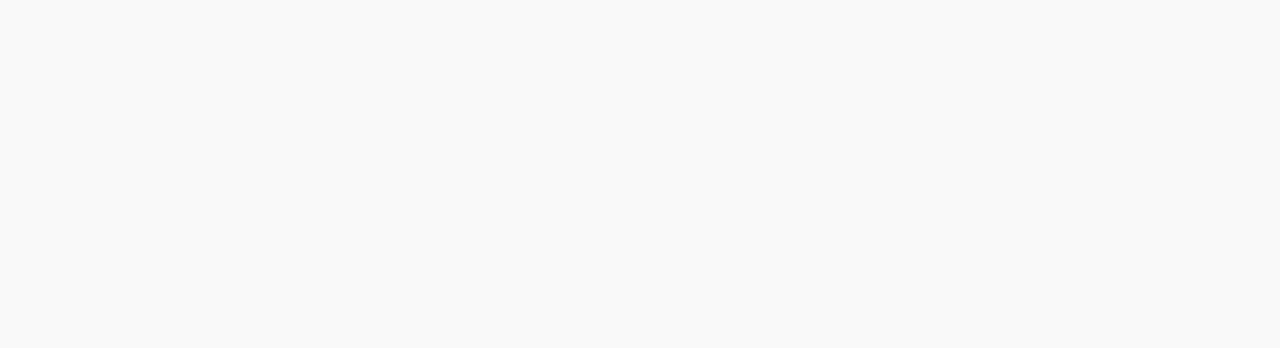
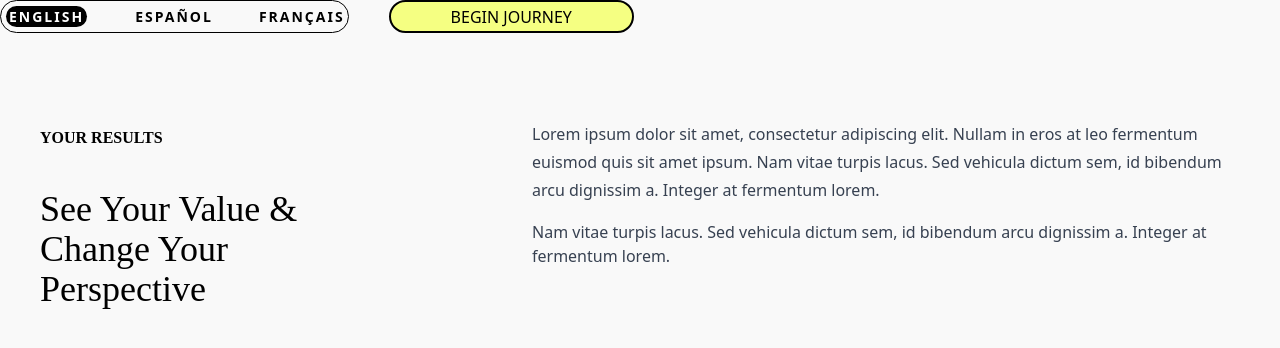
Before and after one commit to cherryontech/JourneyWise, a React (Vite) app in the folder app/: page /result in a window 1280 px wide. Before the commit this address had no page. Shown: the top 348 px of the page. Built offline with nearby package versions, Linux system fonts and the light colour scheme.

Commit message:
added the hero for the result

```diff
--- a/app/src/App.jsx
+++ b/app/src/App.jsx
@@ -3,6 +3,7 @@
 import { BrowserRouter as Router, Routes, Route  } from 'react-router-dom'
 import Index from './navigation/Index'
 import StartQuestionnaire from './components/ArcheTypes/StartQuestionnaire'
+import ResultIndex from './navigation/ResultIndex'
 
 const App = () => {
   return (
@@ -10,6 +11,7 @@
      <Routes>
       <Route path = "/" element = { <Index />}/>
       <Route path = "/questionnaire" element = {<StartQuestionnaire/>}/>
+      <Route path= "/result" element = {<ResultIndex/>}/>
      </Routes>
     </Router>
   )
--- a/app/src/components/Questionnaire/Questionnaire.jsx
+++ b/app/src/components/Questionnaire/Questionnaire.jsx
@@ -1,8 +1,10 @@
 import React, { useEffect, useState } from 'react'
+import { useNavigate } from 'react-router-dom';
 import Buttons from '../Buttons/Buttons'
 import Options from './Options'
 import ProgressBar from './ProgressBar'
 import { questionData } from '../../Data/questionData'
+
 
 
 const Questionnaire = () => {
@@ -12,6 +14,7 @@
   const [selected, setSelected] = useState(null);
   const [selectedId , setSelectedId ]= useState(null)
   const [count, setCount] = useState({})
+  const navigate = useNavigate()
 
   useEffect(() => {
     if (selected !== null) {
@@ -33,6 +36,9 @@
       setIndex(index + 1);
       setSelected(null)
       setSelectedId(null)
+    }else{
+    navigate("/result")
+
     }
   }
   const handleBack = ()=>{
--- /dev/null
+++ b/app/src/components/Result/ResultHero.jsx
@@ -0,0 +1,28 @@
+import React from "react"
+function ResultHero(){
+
+    return (
+<div className="mb-12">
+    <div className = "grid-cols-1 md:grid md:grid-cols-[1fr_2fr] gap-4 md:gap-[138px]">
+
+    <div className = "min-w-[295px]">
+           <h3 className="font-dm-sans text-base not-italic font-bold leading-normal mt-[61px] mb-[39px]">YOUR RESULTS </h3>
+          <h2 className= "font-dm-serif-text text-4xl font-normal capitalize mb-[28px]">See Your Value & Change Your Perspective</h2>
+          </div>
+          <div className="min-w-[290px] min-h-[385px] md:min-w-[572px] md:min-h-[244px] md:mt-[55px] md:font-family-[DM Sans] md:text-base
+           md:font-normal md:font-style-normal md:font-weight-400 md:line-height-[35px] md:mr[138px]">
+
+          <p className="font-dm-sans text-base font-normal leading-7 text-gray-700 mb-4">Lorem ipsum dolor sit amet, consectetur
+           adipiscing elit. Nullam in eros at leo fermentum euismod
+          quis sit amet ipsum. Nam vitae turpis lacus. Sed vehicula dictum sem,
+          id bibendum arcu dignissim a. Integer at fermentum lorem.</p>
+          <p className="text-gray-700">Nam vitae turpis lacus. Sed vehicula dictum sem,
+          id bibendum arcu dignissim a. Integer at fermentum lorem.</p>
+          </div>
+    </div>
+
+        </div>
+
+    )
+}
+export default ResultHero
--- /dev/null
+++ b/app/src/navigation/ResultIndex.jsx
@@ -0,0 +1,19 @@
+import React from "react";
+import ResultHero from "../components/Result/ResultHero";
+import Navbar from "../components/Nav/Navbar";
+
+function ResultIndex (){
+
+return (
+
+    <>
+     <Navbar/>
+     <section className="container min-w-[375px] mx-auto px-[40px] lg-w-[1440px] py-8">
+    <ResultHero/>
+    </section>
+    </>
+
+)
+}
+
+export default ResultIndex
```
